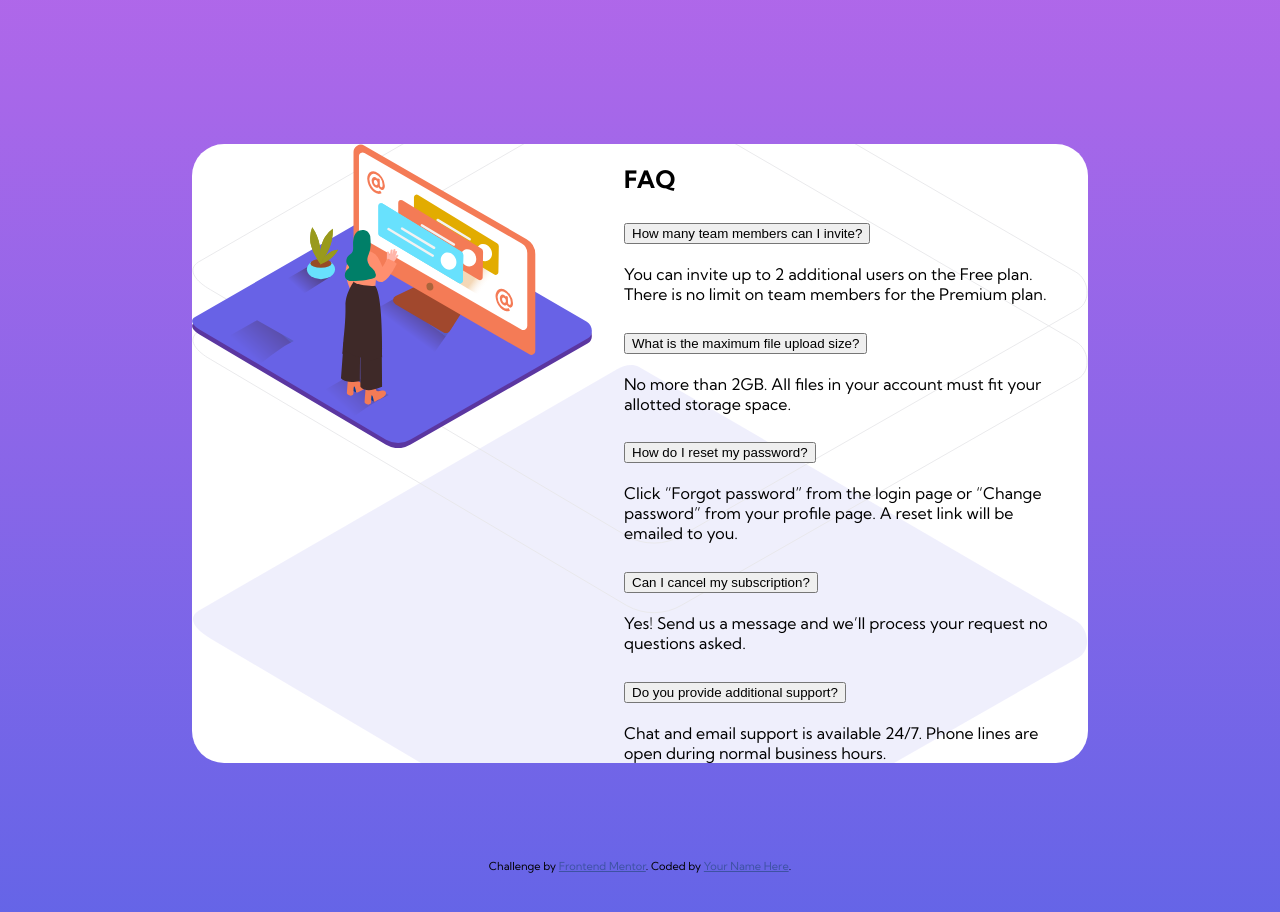
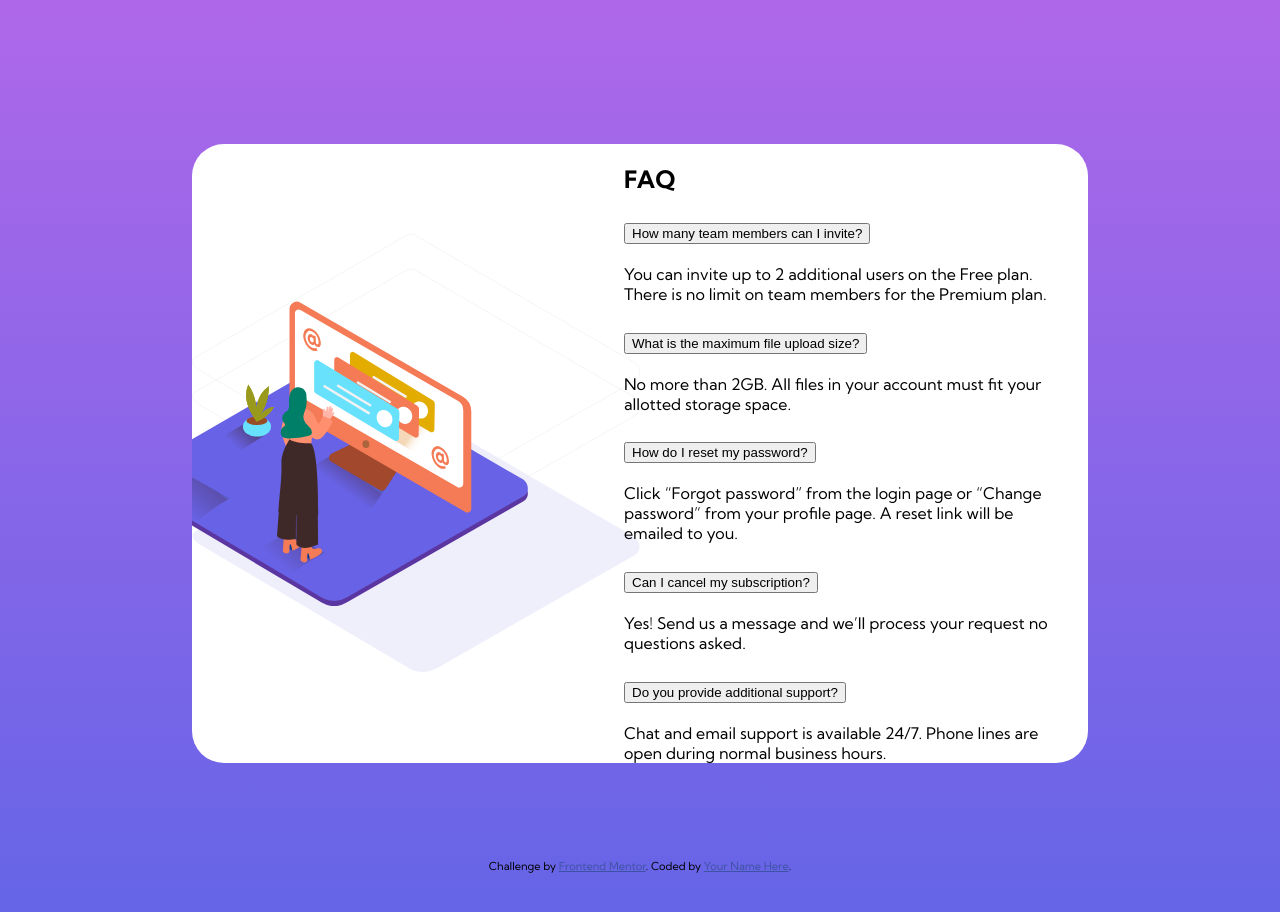
Before and after one commit to afratetlay/faq-accordion-card-main, a plain HTML site: page index.html in a window 1280 px wide. Drawn offline with Linux system fonts and the light colour scheme.

Commit message:
working on the positioning of the image

```diff
--- a/style.css
+++ b/style.css
@@ -52,7 +52,7 @@ body {
     margin: 6rem auto;
     padding-right: 2rem;
     background-image: url("images/bg-pattern-desktop.svg");
-    background-size: cover;
+    background-size: 50%;
     background-repeat: no-repeat;
     background-position: left center;
   }
@@ -61,4 +61,14 @@ body {
   .card__text {
     flex: 1;
   }
+
+  .card__image {
+    display: flex;
+    align-items: center;
+    overflow: hidden;
+  }
+
+  .card__image img {
+    transform: translateX(-4rem);
+  }
 }
```
